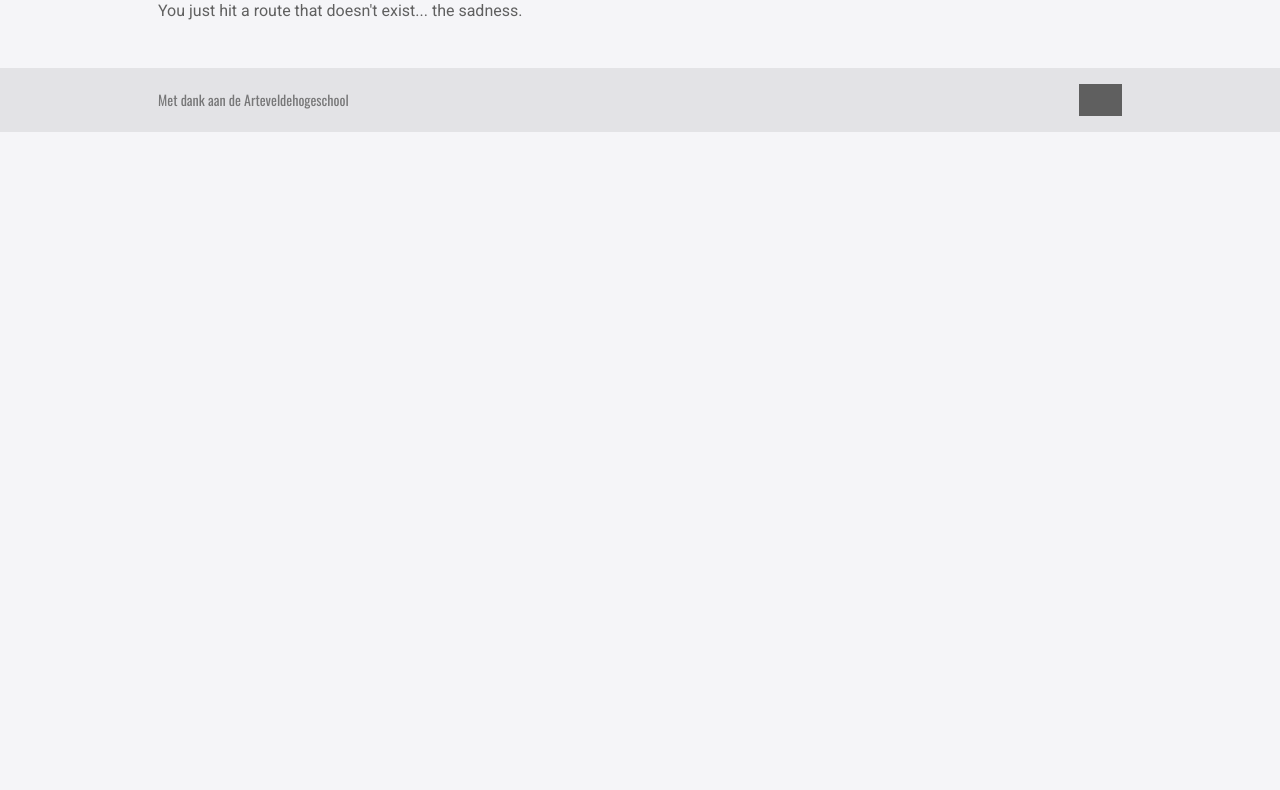
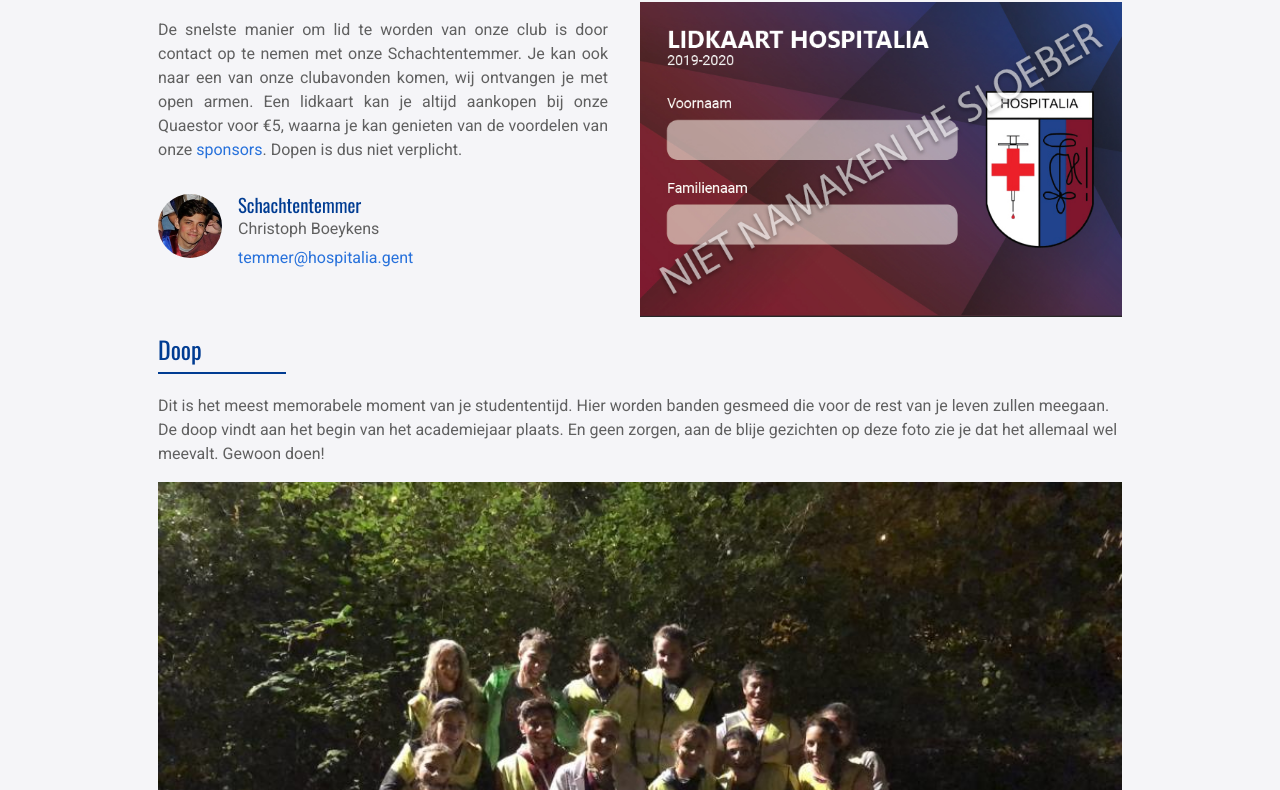
Before and after one commit to Hospitalia/hospitalia.gent, a Gatsby site: page /membership in a window 1280 px wide. Before the commit this address had no page. Shown: the part 142-932 px from the top of the page. Before the commit the page ends 800 px from the top, so only its background shows below. Built offline with nearby package versions, Linux system fonts and the light colour scheme; Gatsby itself is replaced by a stand-in of ours; grey boxes are pictures that could not be loaded.

Commit message:
Added membership page

```diff
--- a/src/components/nav.css
+++ b/src/components/nav.css
@@ -49,6 +49,7 @@ nav a, nav .submenu-parent {
     flex-direction: row;
     align-items: center;
     margin-right: 32px;
+    cursor: pointer;
 }
 nav .mobile-nav {
     display: none;
--- a/src/components/nav.js
+++ b/src/components/nav.js
@@ -23,7 +23,6 @@ const Nav = () => (
                 <div href="#" onClick={(e) => e.preventDefault()} className="submenu-parent">Over ons <img className="icon" alt="Dropdown icon" src="/assets/icons/down.png" />
                     <div className="submenu">
                         <Link to="/about/general">Algemeen</Link>
-                        <Link to="/about/history">Geschiedenis</Link>
                         <Link to="/about/praesidium">Praesidium</Link>
                         <Link to="/about/propraesidia">Propraesidia</Link>
                         <Link to="/about/statutes">Statuten</Link>
--- /dev/null
+++ b/src/pages/membership.js
@@ -0,0 +1,53 @@
+import React, { useState, useEffect } from "react";
+
+import Layout from "../components/layout";
+import SEO from "../components/seo";
+import Person from "../components/person";
+
+import praesidium from "../content/praesidium.json";
+
+import "./styles/membership.css"
+
+const Praesidium = () => {
+    const [temmer, setTemmer] = useState(null)
+
+    useEffect(() => {
+        const temmerObj = praesidium.filter(obj => {
+            return obj.title === "Schachtentemmer"
+        })
+        console.log(temmerObj)
+        setTemmer(temmerObj[0])
+    }, [])
+
+    return (
+        <Layout>
+            <div className="container page membership">
+                <SEO title="Lid worden" />
+                <h1>Lid worden</h1>
+                <div className="row">
+                    <div>
+                        <p>De snelste manier om lid te worden van onze club is door contact op te nemen met onze Schachtentemmer. Je kan ook naar een van onze clubavonden komen, wij ontvangen je met open armen. Een lidkaart kan je altijd aankopen bij onze Quaestor voor €5, waarna je kan genieten van de voordelen van onze <a href="/sponsors">sponsors</a>. Dopen is dus niet verplicht.</p>
+
+                        {temmer ? (
+                            <Person
+                                title={temmer.title}
+                                name={temmer.name}
+                                email={temmer.email}
+                                image={temmer.image}
+                                large
+                            />
+                        ) : null}
+
+                    </div>
+                    <img src="/assets/lidkaart.jpg" alt="Lidkaart Hospitalia" />
+                </div>
+
+                <h2>Doop</h2>
+                <p>Dit is het meest memorabele moment van je studententijd. Hier worden banden gesmeed die voor de rest van je leven zullen meegaan. De doop vindt aan het begin van het academiejaar plaats. En geen zorgen, aan de blije gezichten op deze foto zie je dat het allemaal wel meevalt. Gewoon doen!</p>
+                <img src="/assets/doop.jpg" alt="Doop" />
+            </div>
+        </Layout>
+    );
+};
+
+export default Praesidium;
--- a/src/pages/styles/about.css
+++ b/src/pages/styles/about.css
@@ -1,13 +1,13 @@
-p {
+.about p {
     line-height: 1.5;
     text-align: justify;
 }
 
-img {
+.about img {
     max-width: 100%;
 }
 
-.schild {
+.about .schild {
     margin-left: 16px;
     max-height: 256px;
 }
--- /dev/null
+++ b/src/pages/styles/membership.css
@@ -0,0 +1,41 @@
+.membership p {
+    line-height: 1.5;
+    widows: 2;
+}
+
+.membership img {
+    max-width: 100%;
+    width: 100%;
+}
+
+.membership .person {
+    width: 100%;
+}
+.membership .person img {
+    width: 64px;
+    height: 64px;
+}
+
+.membership .row img.large {
+    margin-left: 0;
+}
+
+.membership .row {
+    text-align: justify;
+}
+
+.membership .row img {
+    max-width: 50%;
+    margin-left: 32px;
+}
+
+@media only screen and (max-width: 956px) {
+    .row {
+        text-align: initial;
+        flex-direction: column;
+    }
+    .membership .row img {
+        max-width: 100%;
+        margin-left: 0;
+    }
+}
```
Also changed, not shown: src/pages/about/general.js (+10 -12 lines), src/pages/about/history.js (deleted, +0 -17 lines), static/assets/doop.jpg (added), static/assets/lidkaart.jpg (added).
